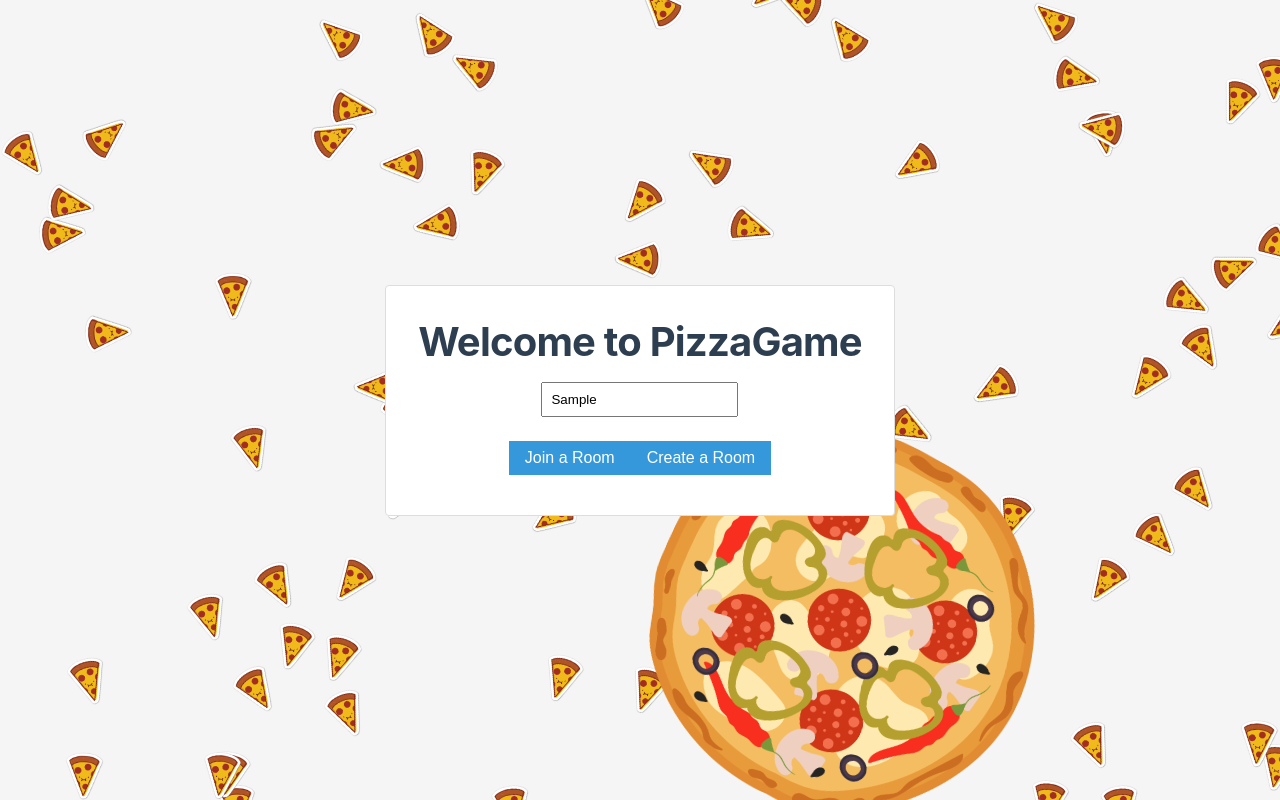
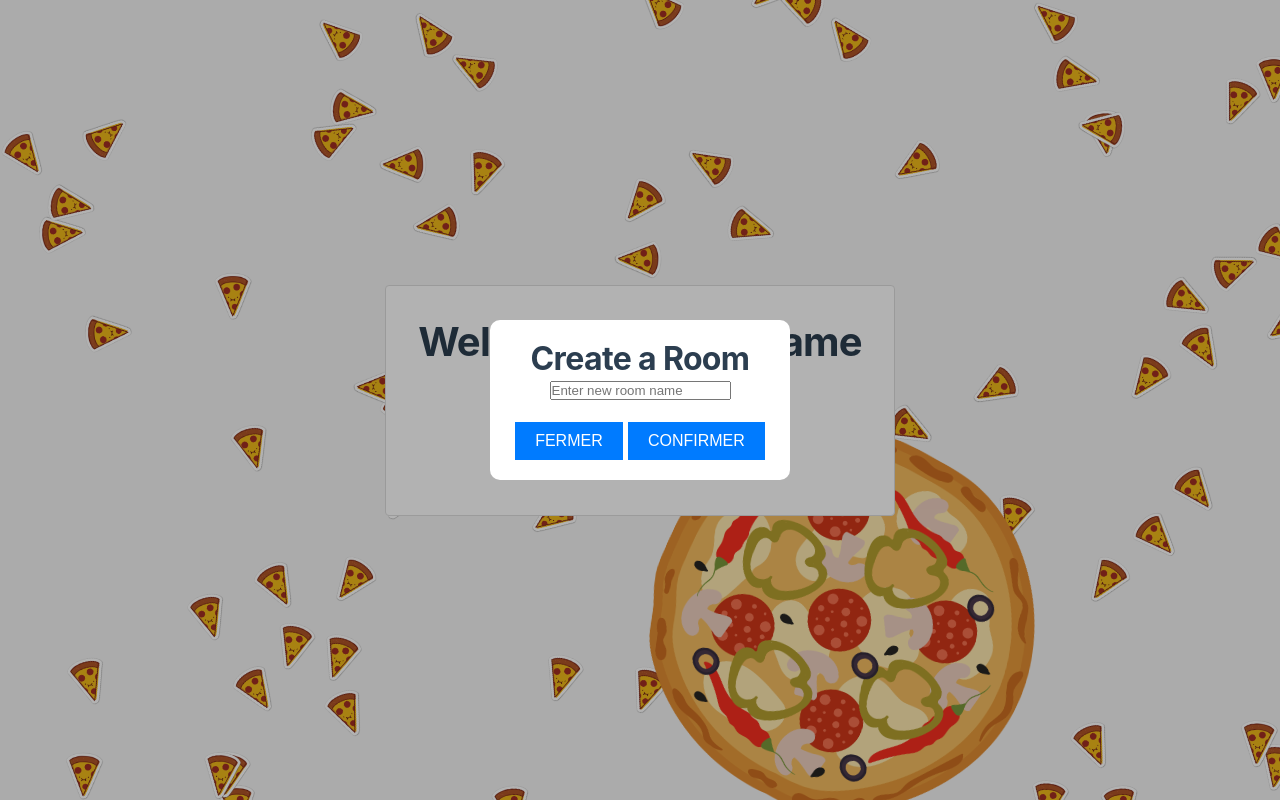
Before and after one commit to pizzeria-game/front, a Vue app: page / in a window 1280 px wide. Both pictures are taken after typing "Sample" into the empty fields and a click on the button "Create a Room". Built offline with nearby package versions, Linux system fonts and the light colour scheme.

Commit message:
popup updated

```diff
--- a/src/components/BlackPopup.vue
+++ b/src/components/BlackPopup.vue
@@ -1,22 +1,35 @@
 <template>
     <div class="popup" v-show="show">
-        <!-- Vous pouvez mettre votre contenu ici -->
-        <button @click="onClose">Fermer</button>
-        <!-- Ajout d'un bouton de fermeture -->
+        <div class="dialog-content" v-if="content === 'joinRoom'">
+            <h2>Join a Room</h2>
+            <input type="text" placeholder="Enter room name" />
+            <div class="dialog-actions">
+                <button @click="onClose">Fermer</button>
+                <button>Confirmer</button>
+            </div>
+        </div>
+        <div class="dialog-content" v-else-if="content === 'createRoom'">
+            <h2>Create a Room</h2>
+            <input type="text" placeholder="Enter new room name" />
+            <div class="dialog-actions">
+                <button @click="onClose">Fermer</button>
+                <button>Confirmer</button>
+            </div>
+        </div>
     </div>
 </template>
+<script setup lang="ts">
+import { defineProps, defineEmits } from "vue"
 
-<script setup lang="ts">
-import { ref, defineProps, defineEmits } from "vue"
-
-const props = defineProps({
-    show: Boolean
+defineProps({
+    show: Boolean,
+    content: String
 })
 
-const emit = defineEmits(["close"]) // Ajout de 'close' à la liste d'événements que ce composant peut émettre
+const emit = defineEmits(["close"])
 
 const onClose = () => {
-    emit("close") // Evénement émis lorsque onClose est appelée
+    emit("close")
 }
 </script>
 
@@ -34,10 +47,30 @@ const onClose = () => {
     z-index: 5;
 }
 
-.contains {
-    background-color: black;
-    padding: 8rem;
-    border-radius: 4px;
+.dialog-content {
+    background: white;
+    padding: 20px;
+    border-radius: 10px;
+    width: 300px;
     text-align: center;
 }
+
+.dialog-actions {
+    margin-top: 20px;
+    display: flex;
+    justify-content: space-evenly;
+}
+
+.dialog-actions button {
+    padding: 10px 20px;
+    background-color: #007bff;
+    color: #fff;
+    border: none;
+    cursor: pointer;
+    text-transform: uppercase;
+}
+
+.dialog-actions button:hover {
+    background-color: #0056b3;
+}
 </style>
--- a/src/views/HomeView.vue
+++ b/src/views/HomeView.vue
@@ -3,9 +3,11 @@ import { ref } from "vue"
 
 import PizzaRain from "@/components/PizzaRain.vue"
 import GiantPizzaVue from "@/components/GiantPizza.vue"
-// import ButtonSauce from "@/components/ButtonSauce.vue"
+import Popup from "@/components/BlackPopup.vue"
 
 const username = ref("")
+const showPopup = ref(false)
+const dialogContent = ref("")
 </script>
 
 <template>
@@ -15,10 +17,30 @@ const username = ref("")
         <div class="box">
             <h1>Welcome to PizzaGame</h1>
             <input type="text" v-model="username" placeholder="Enter your username" />
-            <button>Join a Room</button>
-            <button>Create a Room</button>
-            <!-- <ButtonSauce /> -->
+
+            <button
+                @click="
+                    () => {
+                        showPopup = true
+                        dialogContent = 'joinRoom'
+                    }
+                "
+            >
+                Join a Room
+            </button>
+            <button
+                @click="
+                    () => {
+                        showPopup = true
+                        dialogContent = 'createRoom'
+                    }
+                "
+            >
+                Create a Room
+            </button>
         </div>
+
+        <Popup :show="showPopup" :content="dialogContent" @close="showPopup = false" />
     </main>
 </template>
 
```
Also changed, not shown: 1 other file (tests, documents, lock files or other folders).
